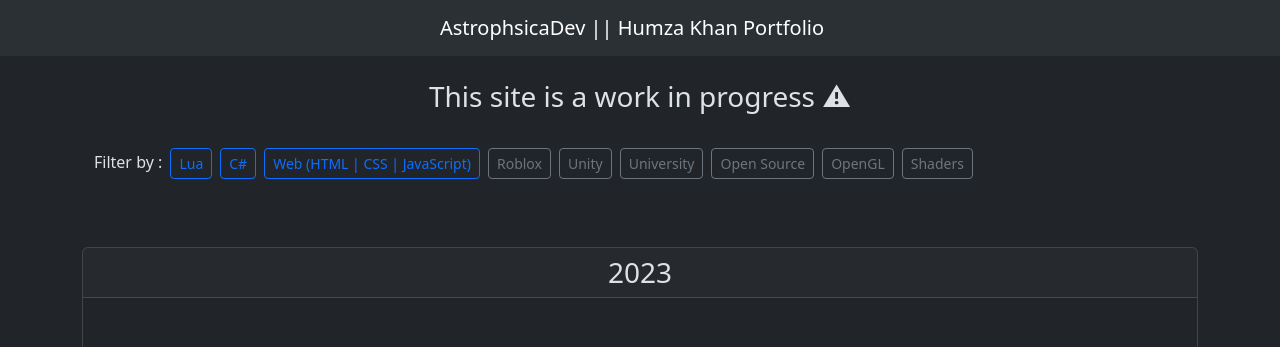
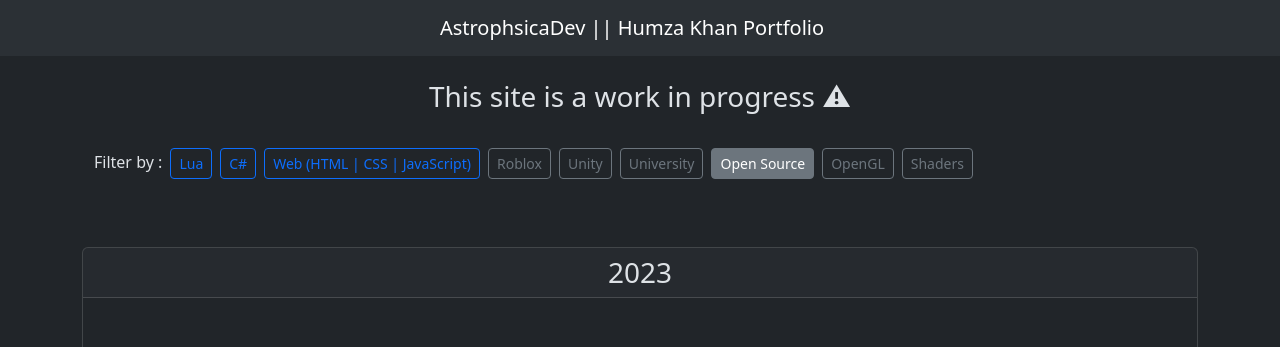
Before and after one commit to Astrophsica/Portfolio_V2, a plain HTML site: page index.html in a window 1280 px wide. Both pictures are taken after a click on the button "Open Source". Shown: the top 347 px of the page. Drawn offline with nearby package versions, Linux system fonts and the light colour scheme.

Commit message:
Coded filter

```diff
--- a/JS/main.js
+++ b/JS/main.js
@@ -87,6 +87,67 @@ function CreateProjectCard(yearCard, project, projectId)
 function OnTagButtonClick(buttonElement)
 {
     console.log(buttonElement.textContent)
+    var tagName = buttonElement.textContent
+
+    Tags[tagName]["Enabled"] = !Tags[tagName]["Enabled"]
+    var tagsSection = document.getElementById("Tags")
+    var buttons = tagsSection.querySelectorAll("button")
+    for (var i = 0; i < buttons.length; i++)
+    {
+        if (buttons[i].textContent == tagName)
+        {
+            if (Tags[tagName]["Enabled"] == true)
+            {
+                buttons[i].setAttribute("Class", "m-1 btn btn-sm btn-" + Tags[tagName]["Type"])
+            }
+            else
+            {
+                buttons[i].setAttribute("class", "m-1 btn btn-sm btn-outline-" + Tags[tagName]["Type"])
+            }
+            break
+        }
+    }
+
+    var filterActive = false
+    for (var tagName in Tags)
+    {
+        if (Tags[tagName]["Enabled"] == true)
+        {
+            filterActive = true
+            break
+        }
+    }
+
+    var projectCards = document.getElementsByClassName("project")
+    for (var projectIndex = 0; projectIndex < projectCards.length; projectIndex++)
+    {
+        projectElement = projectCards[projectIndex]
+        showProject = true
+
+        if (filterActive)
+        {
+            var showProject = false
+            var badges = projectElement.querySelectorAll(".badge")
+            for (var badgeIndex = 0; badgeIndex < badges.length; badgeIndex++)
+            {
+                var badge = badges[badgeIndex]
+                if (Tags[badge.textContent]["Enabled"] == true)
+                {
+                    showProject = true
+                }
+            }
+        }
+
+
+        if (showProject == false)
+        {
+            projectElement.setAttribute("Class", "col project hidden")
+        }
+        else
+        {
+            projectElement.setAttribute("Class", "col project")
+        }
+    }
 }
 
 
--- a/index.html
+++ b/index.html
@@ -55,7 +55,7 @@
         </template>
 
         <template id="ProjectCardTemplate">
-            <div class="col">
+            <div class="col project">
                 <div class="card">
                     <div class="carousel slide" data-bs-ride="carousel">
                         <div class="carousel-inner">
```
